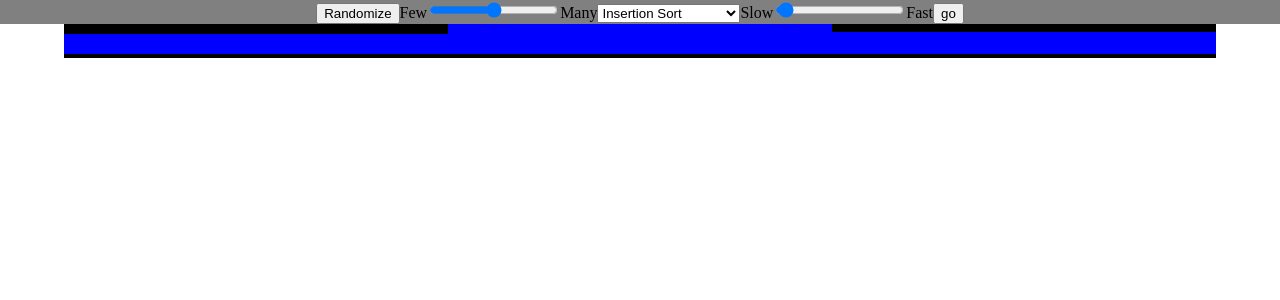
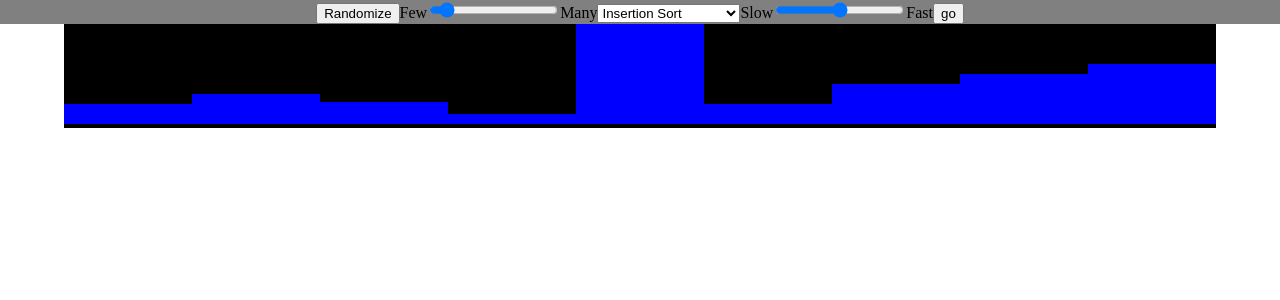
Before and after one commit to houserjohn/sort, a React (Create React App) app: page / in a window 1280 px wide. Shown: the top 300 px of the page. Built offline with nearby package versions, Linux system fonts and the light colour scheme.

Commit message:
default values fixed for toolbar

```diff
--- a/src/Components/Toolbar.tsx
+++ b/src/Components/Toolbar.tsx
@@ -27,7 +27,7 @@ const create_new_array = (size: number) => {
 
   store.dispatch({
     type: "sort/set_array",
-    payload: {"array": array, "colors": colors}
+    payload: { array: array, colors: colors },
   });
 };
 
@@ -44,12 +44,11 @@ const update_sorting_algorithm = (e: any) => {
   });
 };
 
-
 const start_sorting = () => {
   let array: any = copy_array(store.getState().array);
 
   let sorting_algorithm: string = store.getState().sorting_algorithm;
-  switch(sorting_algorithm) {
+  switch (sorting_algorithm) {
     case "insertion_sort":
       insertion_sort(array);
       break;
@@ -60,37 +59,34 @@ const start_sorting = () => {
       selection_sort(array);
       break;
   }
-
-
-}
+};
 
 // Handles the Randomize button being clicked
 const onClickRandomize = (e: any, length: number) => {
   e.preventDefault();
 
-  create_new_array(length)
-}
+  create_new_array(length);
+};
 
 // Handles the Go button being clicked
 const onClickGo = (e: any) => {
   e.preventDefault();
 
   start_sorting();
-}
+};
 
 // Handles the speed range being adjusted
 const onSpeedAdjust = (e: any) => {
   e.preventDefault();
 
-  let adjusted_speed: number = 2000-e.target.value // update it so that the max value is stored in the store
+  let adjusted_speed: number = 2000 - e.target.value; // update it so that the max value is stored in the store
 
   store.dispatch({
     type: "sort/set_speed",
     payload: adjusted_speed,
   });
   console.log(adjusted_speed);
-
-}
+};
 
 interface REDUX_STORE {
   array: number[];
@@ -107,10 +103,8 @@ const DESCRIPTOR = styled.p`
   padding: 0px;
 `;
 
-  //direction: rtl;dd
-const SPEED_BAR = styled.input`
-
-`;
+//direction: rtl;dd
+const SPEED_BAR = styled.input``;
 //<input type="range" min="10" max="2000" step="1" onMouseUp={(e: any) => onSpeedAdjust(e)} />
 
 const Toolbar = () => {
@@ -122,7 +116,11 @@ const Toolbar = () => {
         Randomize
       </button>
       <DESCRIPTOR>Few</DESCRIPTOR>
-      <input type="range" onMouseUp={(e: any) => update_array_length(e)} />
+      <input
+        type="range"
+        defaultValue={array.length}
+        onMouseUp={(e: any) => update_array_length(e)}
+      />
       <DESCRIPTOR>Many</DESCRIPTOR>
       <select
         defaultValue="insertion sort"
@@ -134,11 +132,16 @@ const Toolbar = () => {
         <option value=".">more coming soon...</option>
       </select>
       <DESCRIPTOR>Slow</DESCRIPTOR>
-      <SPEED_BAR type="range" min="10" max="2000" step="1" onMouseUp={(e: any) => onSpeedAdjust(e)}/>
+      <SPEED_BAR
+        type="range"
+        min="10"
+        max="2000"
+        step="1"
+        defaultValue={store.getState().speed}
+        onMouseUp={(e: any) => onSpeedAdjust(e)}
+      />
       <DESCRIPTOR>Fast</DESCRIPTOR>
-      <button onClick={(e: any) => onClickGo(e)}>
-        go
-      </button>
+      <button onClick={(e: any) => onClickGo(e)}>go</button>
     </TOOLBAR>
   );
 };
--- a/src/store.tsx
+++ b/src/store.tsx
@@ -2,21 +2,28 @@ import { createStore } from "redux";
 import { composeWithDevTools } from "redux-devtools-extension";
 
 const reducer = (
-  state: { array: number[]; sorting_algorithm: string, colors: string[], speed: number },
-  action: { type: string; payload: string|any }
+  state: {
+    array: number[];
+    sorting_algorithm: string;
+    colors: string[];
+    speed: number;
+  },
+  action: { type: string; payload: string | any }
 ) => {
   // The reducer normally looks at the action type field to decide what happens
   switch (action.type) {
     // Do something here based on the different types of actions
-    case "sort/set_array": { // sets the array and colors of each bar
+    case "sort/set_array": {
+      // sets the array and colors of each bar
       return {
         ...state,
         array: action.payload.array,
-        colors: action.payload.colors
+        colors: action.payload.colors,
       };
     }
 
-    case "sort/update_array": { // updates the array (the array is still the same size but values changed)
+    case "sort/update_array": {
+      // updates the array (the array is still the same size but values changed)
       return {
         ...state,
         array: action.payload,
@@ -43,7 +50,6 @@ const reducer = (
         speed: action.payload,
       };
     }
-
 
     case "path/set_grid": {
       return {
@@ -76,7 +82,22 @@ const reducer = (
 
 const store = createStore(
   reducer as any,
-  { array: [20, 30, 22], sorting_algorithm: "insertion_sort", colors: ["blue", "blue", "blue"], speed: 1000 },
+  {
+    array: [20, 30, 22, 10, 100, 20, 40, 50, 60],
+    sorting_algorithm: "insertion_sort",
+    colors: [
+      "blue",
+      "blue",
+      "blue",
+      "blue",
+      "blue",
+      "blue",
+      "blue",
+      "blue",
+      "blue",
+    ],
+    speed: 1000,
+  },
   composeWithDevTools()
 );
 
```
